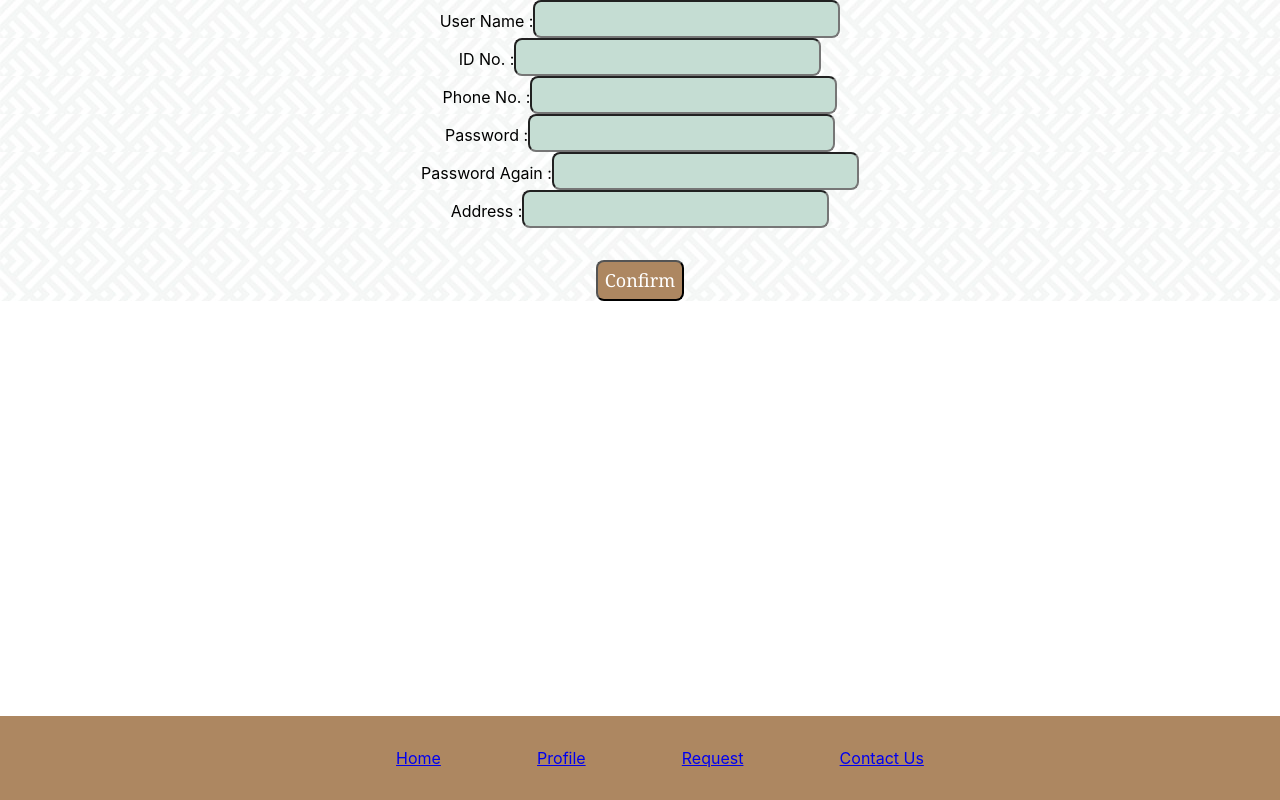
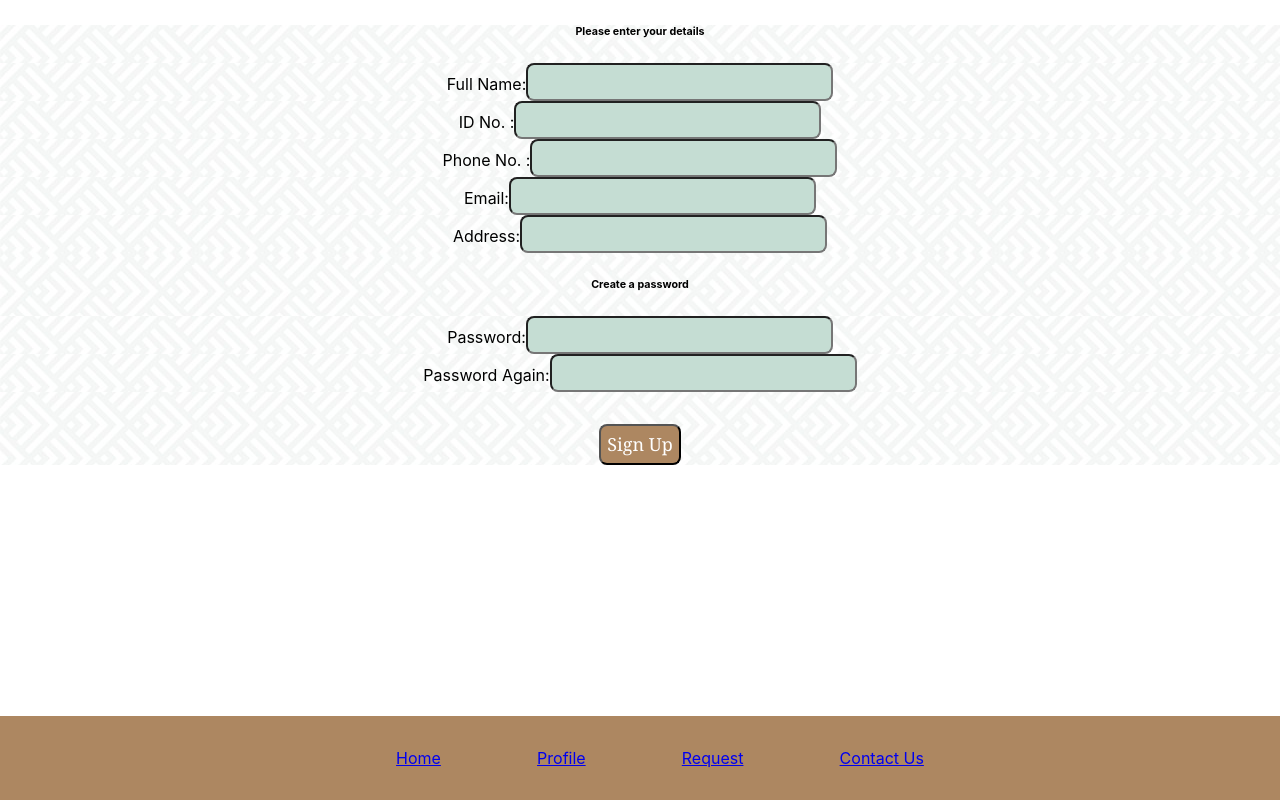
Before and after one commit to WebAhead10/muni4u-front, a React (Create React App) app: page /SignUp in a window 1280 px wide. Built offline with nearby package versions, Linux system fonts and the light colour scheme.

Commit message:
signup is working

```diff
--- a/src/Footer.js
+++ b/src/Footer.js
@@ -3,7 +3,7 @@
 function Footer() {
   return (
     <footer>
-      <ul class="links">
+      <ul className="links">
         <li>
           <a href="default.asp">Home</a>
         </li>
--- a/src/pages/Home/Home.js
+++ b/src/pages/Home/Home.js
@@ -6,9 +6,9 @@
     <div class="home">
       <h2>date</h2>
       <h2> Hi user</h2><br></br>
-      <div class="body">
+      <div className="body">
         <h1>For any request or complaint</h1>
-        <button class="btn">Contact Us</button>
+        <button className="btn">Contact Us</button>
       </div>
     </div>
   );
--- a/src/pages/Request.js
+++ b/src/pages/Request.js
@@ -9,9 +9,9 @@
       <h2>Subject Of Request :</h2>
       <input></input>
       <h2>Your Request :</h2>
-      <textarea class="text"></textarea>
+      <textarea className="text"></textarea>
       <br></br>
-      <button class="btn">Submit</button>
+      <button className="btn">Submit</button>
     </div>
   );
 }
--- a/src/pages/SignIn.js
+++ b/src/pages/SignIn.js
@@ -7,7 +7,7 @@
       <h2>Password :</h2>
      <input></input><br>
 </br>
-      <button class="btn">Sign In</button>
+      <button className="btn">Sign In</button>
     </div>
   );
 }
--- a/src/pages/SignUp.js
+++ b/src/pages/SignUp.js
@@ -1,38 +1,68 @@
 import React from "react";
-function SignUp() {
 
+export default function SignUp(props) {
+  const [fullname, setFullName] = React.useState("");
+  const [haweye, setID] = React.useState("");
+  const [phone, setPhone] = React.useState("");
+  const [email, setEmail] = React.useState("");
+  const [address, setAddress] = React.useState("");
+  const [password, setPassword] = React.useState("");
+  const [pass2, setPass2] = React.useState("");
+
+  function Click(e) {
+      e.preventDefault();
+      const data = { fullname, haweye, phone, email, address, password, pass2 };
+      console.log(data);
+      fetch("http://localhost:4000/signUp", {
+          method: "POST",
+          body: JSON.stringify(data),
+          headers: { "content-type": "application/json" },
+      })
+      .then((res) => {
+          if ( res.status === 201){
+              // window.location.href = "/home"
+              console.log("success!");
+      }})
+      .catch((error) => {
+          console.log(error);
+      })
+  }
   return (
     <div>
+      <h6>Please enter your details</h6>
       <div>
-        <label>User Name :</label>
-        <input id="username" name="username"></input>
+        <label>Full Name:</label>
+        <input id="username" name="username" value={fullname} onChange={(event) => setFullName(event.target.value)} required></input>
       </div>
       <div>
         <label>ID No. :</label>
-        <input id="idnumber" name="idnumber"></input>
+        <input id="idnumber" name="idnumber" value={haweye} onChange={(event) => setID(event.target.value)} required></input>
       </div>
       <div>
         <label>Phone No. :</label>
-        <input id="phone" name="phone"></input>
+        <input id="phone" name="phone" value={phone} onChange={(event) => setPhone(event.target.value)} required></input>
       </div>
       <div>
-        <label>Password :</label>
-        <input id="password" name="password"></input>
+        <label>Email:</label>
+        <input id="email" name="email" value={email} onChange={(event) => setEmail(event.target.value)} required></input>
       </div>
       <div>
-        <label>Password Again :</label>
-        <input id="pass2" name="pass2"></input>
+        <label>Address:</label>
+        <input id="address" name="address" value={address} onChange={(event) => setAddress(event.target.value)} required></input>
+      </div>
+      <h6>Create a password</h6>
+      <div>
+        <label>Password:</label>
+        <input id="password" name="password" value={password} onChange={(event) => setPassword(event.target.value)} required></input>
       </div>
       <div>
-        <label>Address :</label>
-        <input id="address" name="address"></input>
+        <label>Password Again:</label>
+        <input id="pass2" name="pass2" value={pass2} onChange={(event) => setPass2(event.target.value)} required></input>
       </div>
       <div>
-        <button class="btn">Confirm</button>
+        <button className="btn" onClick={Click}>Sign Up</button>
       </div>
     </div>
 
   );
 }
-
-export default SignUp;
```
Also changed, not shown: 1 other file (tests, documents, lock files or other folders).
